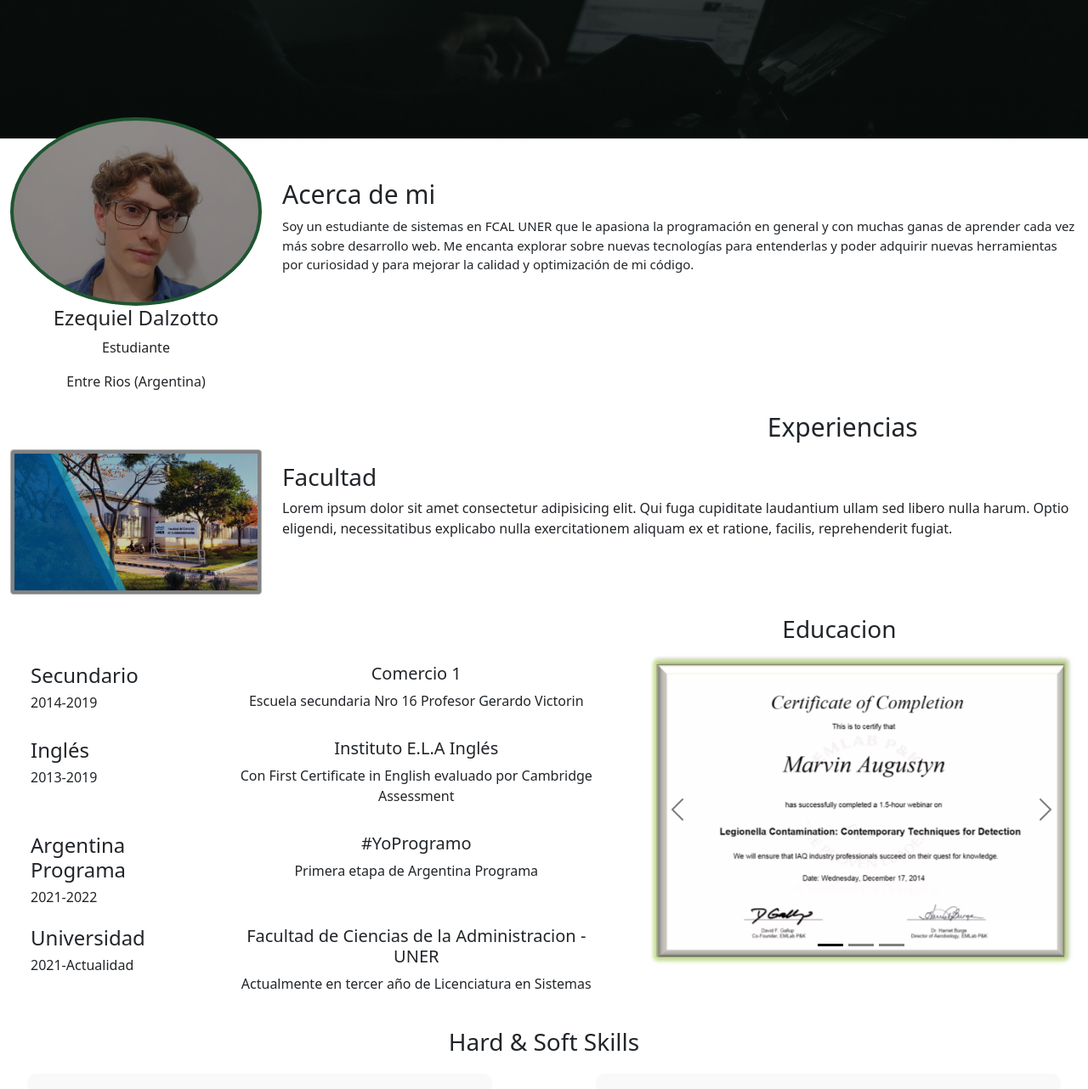
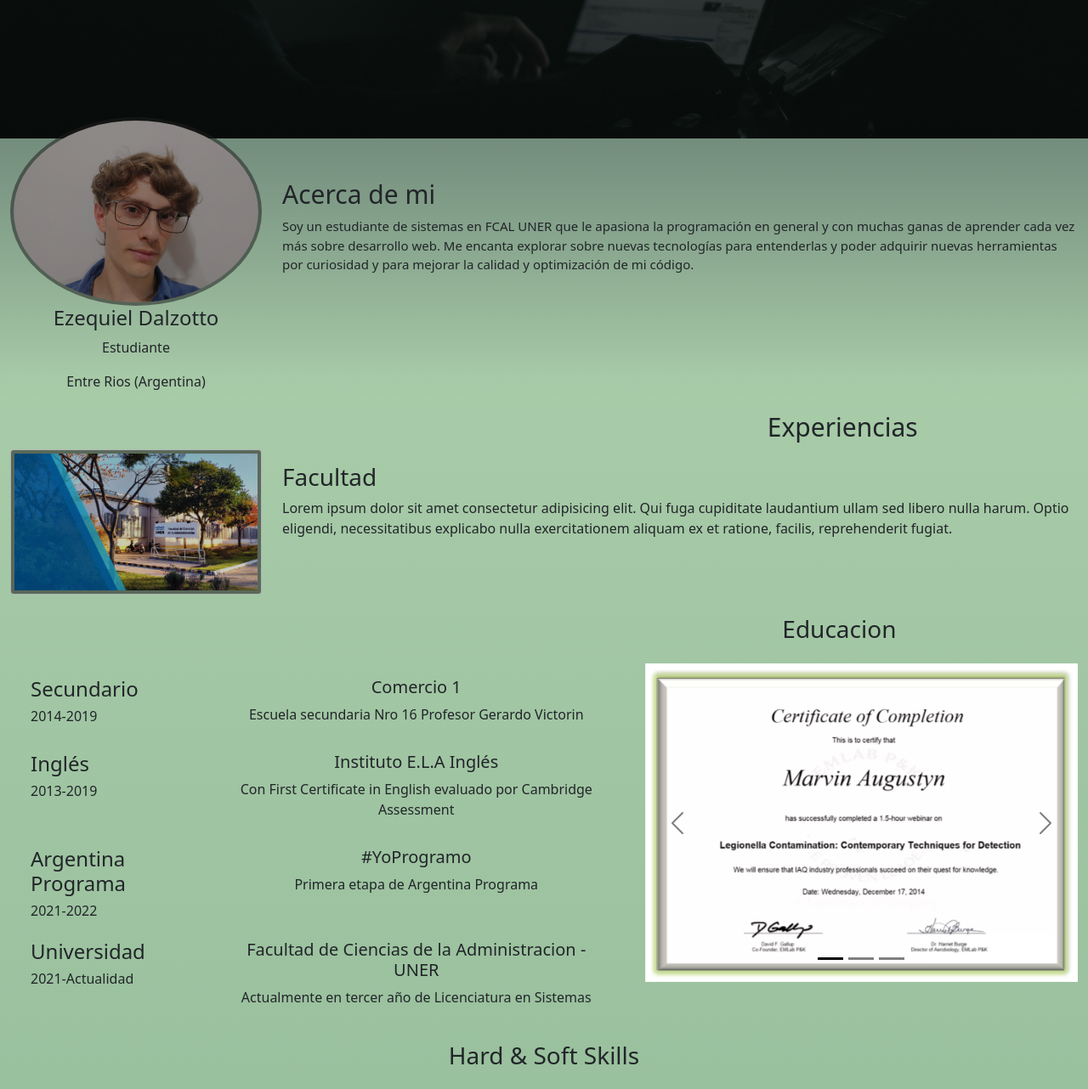
Before and after one commit to EzequielDalzotto/Portfolio-Front-End-Maqueta, a plain HTML site: page index.html in a window 1280 px wide. Shown: the part 719-2001 px from the top of the page at 85% size. Drawn offline with nearby package versions, Linux system fonts and the light colour scheme; files whose address does not match are found by name.

Commit message:
nuevo background

```diff
--- a/assets/css/style.css
+++ b/assets/css/style.css
@@ -3,11 +3,14 @@
     background-color: #1F1F1F;
     background-color: #1e5631;
     background-color: #004228;
+    background-color: #045736;
 }
 
 body{
-    /*background: #70C45644;*/
-    /*background: #02160d;*/
+    background-image: linear-gradient(60deg, #abecd6 0%, #fbed96 100%);
+
+    background: rgb(2,0,45);
+    background: linear-gradient(180deg, rgba(2,0,45,1) 0%, rgba(168,203,168,1) 35%, rgba(143,184,150,1) 80%, rgba(114,167,134,1) 100%);
 }
 
 /*Nav*/
@@ -119,8 +122,7 @@ h2.banner-txt{
 
 /*Acerca de mi*/
 .about-me{
-    background: linear-gradient(rgba(0, 20, 2, 0.973),rgba(255, 255, 255, 0.1));
-    background: #fff;
+    background: linear-gradient(rgba(0, 20, 2, 0.1),rgba(255, 255, 255, 0));
 }
 
 .about-me.grid{
@@ -130,7 +132,7 @@ h2.banner-txt{
 .ft-perfil{
     margin-top: -25px;
     margin-left: none;
-    background-color: #1e5631;
+    background-color: #1f1f1f8a;
     border: #1e5631;
 }
 
--- a/index.html
+++ b/index.html
@@ -80,7 +80,7 @@
     <!--Educacion-->
     <section class="educacion">
       <div class="container-fluid ms-0 m-0">
-        <h3 class="titulo-seccion educacion__titulo-seccion text-end mt-4">Educacion</h3>
+        <h3 class="titulo-seccion educacion__titulo-seccion text-end mt-4 mb-4">Educacion</h3>
         <!--Grid que contiene grid de educaciones y certificados-->
         <div class="educacion__maingrid-container">
           <div class="row">
@@ -177,7 +177,7 @@
     <!-- Hard & Soft Skills -->
     <section class="hardSoftSkilss">
       <div class="container-fluid mt-3">
-        <h3 class="titulo-seccion hardSoftSkills__titulo-seccion text-center mt-4">Hard & Soft Skills</h3>
+        <h3 class="titulo-seccion hardSoftSkills__titulo-seccion text-center mt-4 mb-4">Hard & Soft Skills</h3>
 
 
         <!-- Soft Skills -->
@@ -365,7 +365,6 @@
                     <div class="mb-3">
                       <label for="exampleInputEmail1" class="form-label">Correo Electrónico</label>
                       <input type="email" class="form-control" id="exampleInputEmail1" aria-describedby="emailHelp">
-                      <div id="emailHelp" class="form-text">Nunca compartiremos tu informacion con nadie</div>
                     </div>
                     <div class="mb-3">
                       <label for="exampleInputPassword1" class="form-label">Contraseña</label>
@@ -378,7 +377,6 @@
                   </form>
             </div>
             <div class="modal-footer">
-            <button type="button" class="btn btn-secondary" data-bs-dismiss="modal">Cancelar</button>
             <button type="submit" class="btn btn-primary">Iniciar Sesion</button>
             </div>
         </div>
```
